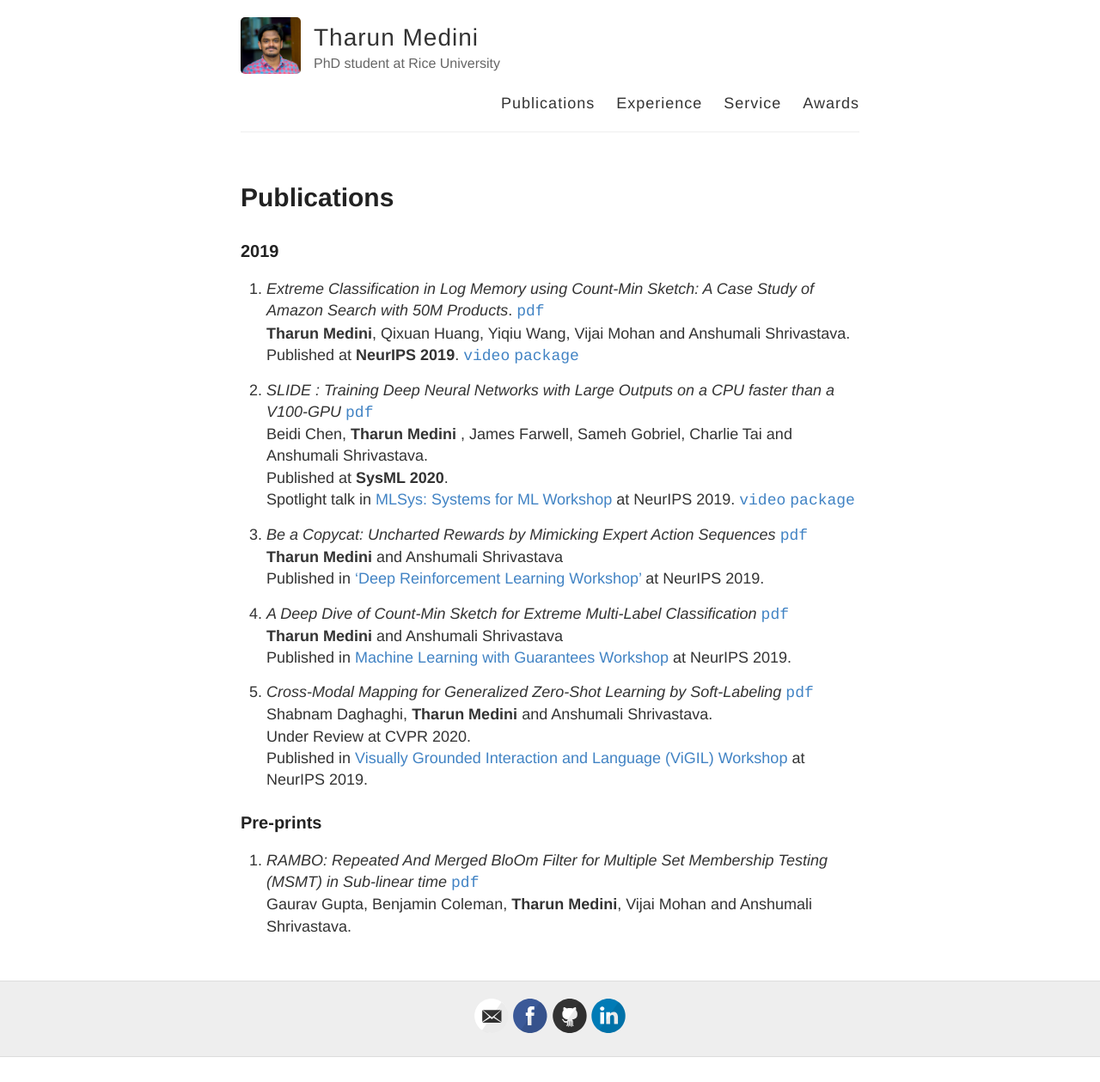
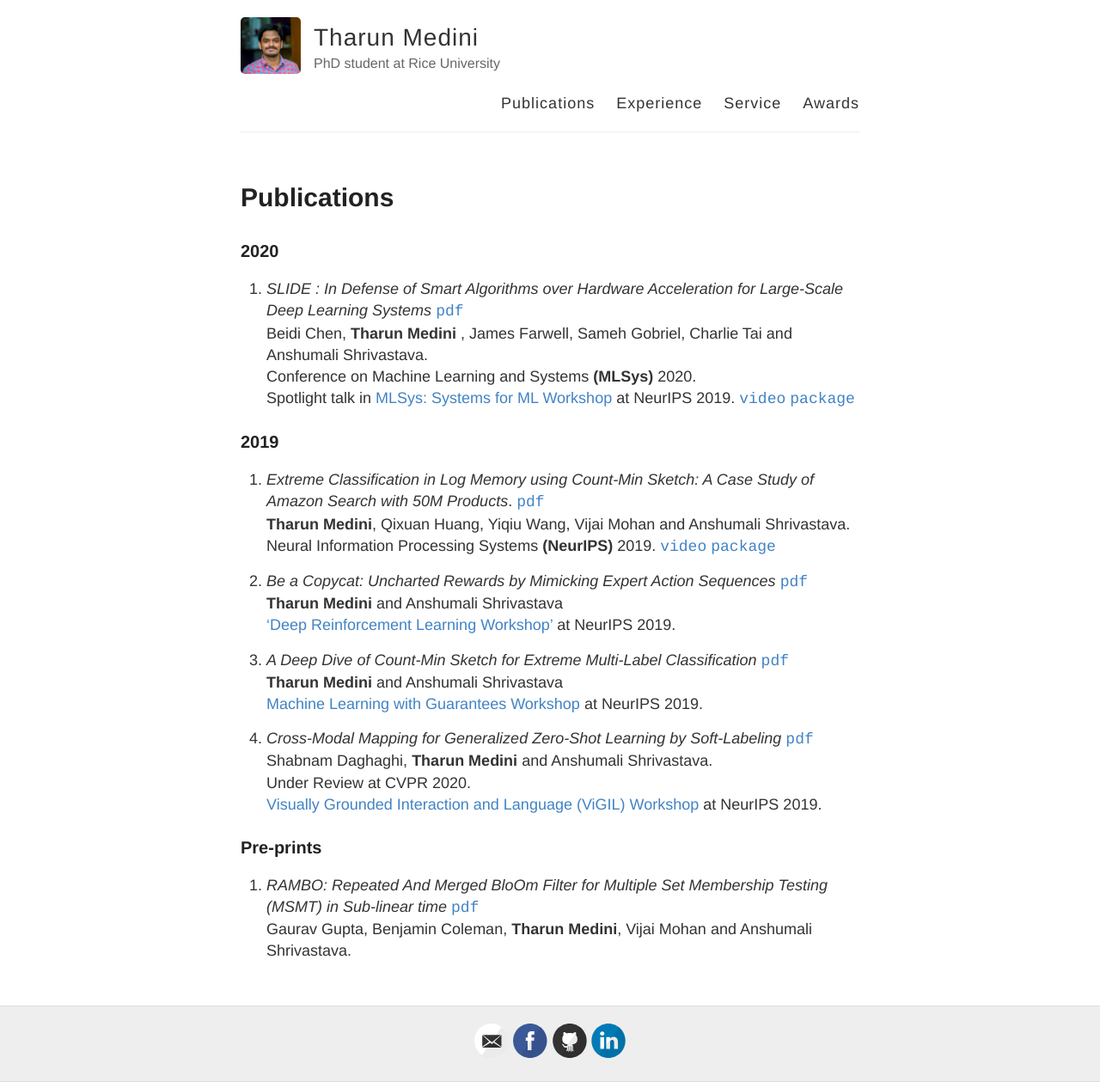
Before and after one commit to gaurav16gupta/gaurav16gupta.github.io, a Jekyll site: the page built from publications.md, in a window 1280 px wide. Shown: the whole page at 86% size. Built offline with Jekyll 4.4.1, drawn with Linux system fonts in a browser that asks for light colours; before the commit the page ends 1230 px from its top, so only the background shows below that.

Commit message:
Updated publications

```diff
--- a/publications.md
+++ b/publications.md
@@ -4,29 +4,29 @@ title: Publications
 permalink: /publications/
 ---
 
+### 2020
+1. _SLIDE : In Defense of Smart Algorithms over Hardware Acceleration for Large-Scale Deep Learning Systems_ [`pdf`](https://proceedings.mlsys.org/papers/2020/105) <br/>
+Beidi Chen, __Tharun Medini__ , James Farwell, Sameh Gobriel, Charlie Tai and Anshumali Shrivastava. <br/>
+Conference on Machine Learning and Systems __(MLSys)__ 2020. <br/>
+Spotlight talk in [MLSys: Systems for ML Workshop](http://learningsys.org/neurips19/) at NeurIPS 2019. [`video`](https://slideslive.com/38922010/mlsys-workshop-on-systems-for-ml-1) [`package`](https://github.com/keroro824/HashingDeepLearning)
+
 ### 2019
-
 1. _Extreme Classification in Log Memory using Count-Min Sketch: A Case Study of Amazon Search with 50M Products_. [`pdf`](https://arxiv.org/pdf/1910.13830.pdf) <br/>
 __Tharun Medini__, Qixuan Huang, Yiqiu Wang, Vijai Mohan and Anshumali Shrivastava. <br/>
-Published at __NeurIPS 2019__. [`video`](https://www.youtube.com/watch?v=zHXy-AlzSxQ) [`package`](https://github.com/Tharun24/MACH/)
+Neural Information Processing Systems __(NeurIPS)__ 2019. [`video`](https://www.youtube.com/watch?v=zHXy-AlzSxQ) [`package`](https://github.com/Tharun24/MACH/)
 
-2. _SLIDE : Training Deep Neural Networks with Large Outputs on a CPU faster than a V100-GPU_ [`pdf`](https://arxiv.org/pdf/1903.03129.pdf) <br/>
-Beidi Chen, __Tharun Medini__ , James Farwell, Sameh Gobriel, Charlie Tai and Anshumali Shrivastava. <br/>
-Published at __SysML 2020__. <br/>
-Spotlight talk in [MLSys: Systems for ML Workshop](http://learningsys.org/neurips19/) at NeurIPS 2019. [`video`](https://slideslive.com/38922010/mlsys-workshop-on-systems-for-ml-1) [`package`](https://github.com/keroro824/HashingDeepLearning)
+2. _Be a Copycat: Uncharted Rewards by Mimicking Expert Action Sequences_ [`pdf`](https://tharun24.github.io/AAAI_Imitation.pdf) <br/>
+__Tharun Medini__ and Anshumali Shrivastava <br/>
+['Deep Reinforcement Learning Workshop'](https://sites.google.com/view/deep-rl-workshop-neurips-2019/home) at NeurIPS 2019.
 
-3. _Be a Copycat: Uncharted Rewards by Mimicking Expert Action Sequences_ [`pdf`](https://tharun24.github.io/AAAI_Imitation.pdf) <br/>
+3. _A Deep Dive of Count-Min Sketch for Extreme Multi-Label Classification_ [`pdf`](https://openreview.net/pdf?id=S1evKR4KvB) <br/>
 __Tharun Medini__ and Anshumali Shrivastava <br/>
-Published in ['Deep Reinforcement Learning Workshop'](https://sites.google.com/view/deep-rl-workshop-neurips-2019/home) at NeurIPS 2019.
+[Machine Learning with Guarantees Workshop](https://sites.google.com/view/mlwithguarantees) at NeurIPS 2019.
 
-4. _A Deep Dive of Count-Min Sketch for Extreme Multi-Label Classification_ [`pdf`](https://openreview.net/pdf?id=S1evKR4KvB) <br/>
-__Tharun Medini__ and Anshumali Shrivastava <br/>
-Published in [Machine Learning with Guarantees Workshop](https://sites.google.com/view/mlwithguarantees) at NeurIPS 2019.
-
-5. _Cross-Modal Mapping for Generalized Zero-Shot Learning by Soft-Labeling_ [`pdf`](https://vigilworkshop.github.io/static/papers/47.pdf)<br/>
+4. _Cross-Modal Mapping for Generalized Zero-Shot Learning by Soft-Labeling_ [`pdf`](https://vigilworkshop.github.io/static/papers/47.pdf)<br/>
 Shabnam Daghaghi, __Tharun Medini__ and Anshumali Shrivastava. <br/>
 Under Review at CVPR 2020. <br/>
-Published in [Visually Grounded Interaction and Language (ViGIL) Workshop](https://vigilworkshop.github.io/) at NeurIPS 2019.
+[Visually Grounded Interaction and Language (ViGIL) Workshop](https://vigilworkshop.github.io/) at NeurIPS 2019.
 
 ### Pre-prints
 
```
